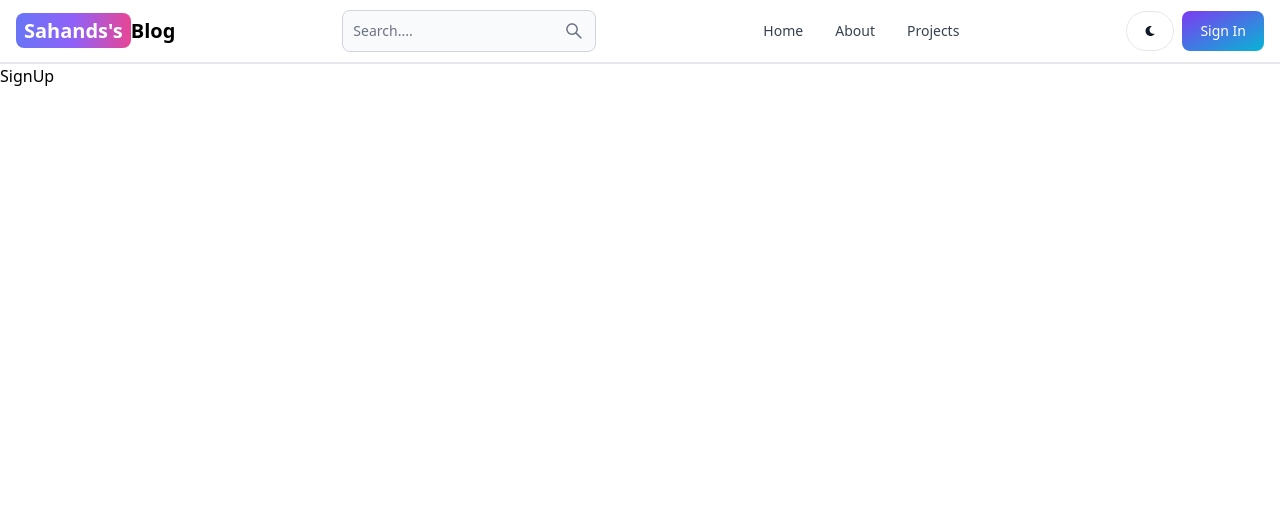
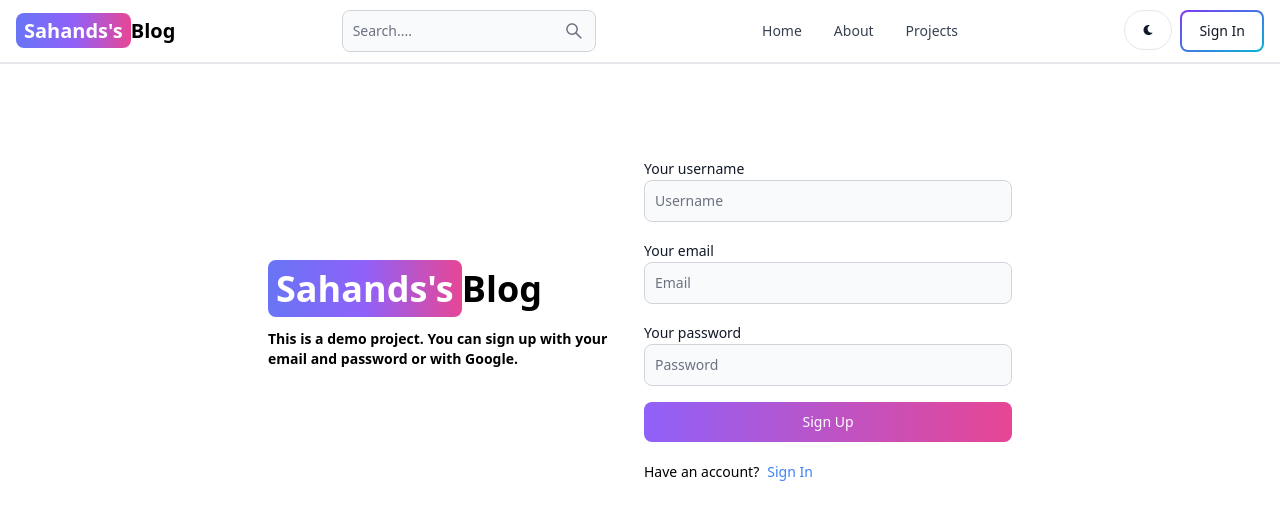
Before and after one commit to rohit-singh05/Author-s-Arena, a React app in the folder client/: page /sign-up in a window 1280 px wide. Shown: the top 520 px of the page. Built offline with nearby package versions, Linux system fonts and the light colour scheme; the HTML template or start-up script is replaced by a standard one.

Commit message:
Sign-Up page completed

```diff
--- a/client/src/components/Header.jsx
+++ b/client/src/components/Header.jsx
@@ -32,7 +32,7 @@
                     <FaMoon />
                 </Button>
                 <Link to='/sign-in'>
-                    <Button gradientDuoTone='purpleToBlue'>
+                    <Button gradientDuoTone='purpleToBlue' outline>
                         Sign In
                     </Button>
                 </Link>
--- a/client/src/pages/SignUp.jsx
+++ b/client/src/pages/SignUp.jsx
@@ -1,8 +1,62 @@
 import React from 'react'
+import { Link } from 'react-router-dom'
+import { Button, Label, TextInput } from "flowbite-react"
 
 function SignUp() {
     return (
-        <div>SignUp</div>
+        <div className='min-h-screen mt-20'>
+            <div className='flex p-3 max-w-3xl mx-auto flex-col md:flex-row
+            md:items-center'>
+                {/* left */}
+                <div className='flex-1'>
+                    <Link to="/" className='font-bold dark:text-white text-4xl'>
+                        <span className='px-2 py-1 bg-gradient-to-r from-indigo-500
+                             via-purple-500 to-pink-500 rounded-lg text-white'>Sahands's</span>
+                        Blog
+                    </Link>
+                    <p className='text-sm mt-5 font-semibold'>
+                        This is a demo project. You can sign up with
+                        your email and password or with Google.
+                    </p>
+                </div>
+                {/* right */}
+                <div className='flex-1 ml-2'>
+                    <form className='flex flex-col gap-4'>
+                        <div>
+                            <Label value='Your username' />
+                            <TextInput
+                                type='text'
+                                placeholder='Username'
+                                id='username'
+                            />
+                        </div>
+                        <div>
+                            <Label value='Your email' />
+                            <TextInput
+                                type='text'
+                                placeholder='Email'
+                                id='email'
+                            />
+                        </div>
+                        <div>
+                            <Label value='Your password' />
+                            <TextInput
+                                type='text'
+                                placeholder='Password'
+                                id='password'
+                            />
+                        </div>
+                        <Button gradientDuoTone='purpleToPink' type=''>
+                            Sign Up
+                        </Button>
+                    </form>
+                    <div className='flex gap-2 text-sm mt-5'>
+                        <span>Have an account?</span>
+                        <Link to='/sign-in' className='text-blue-500'>Sign In</Link>
+                    </div>
+                </div>
+            </div>
+        </div >
     )
 }
 
```
